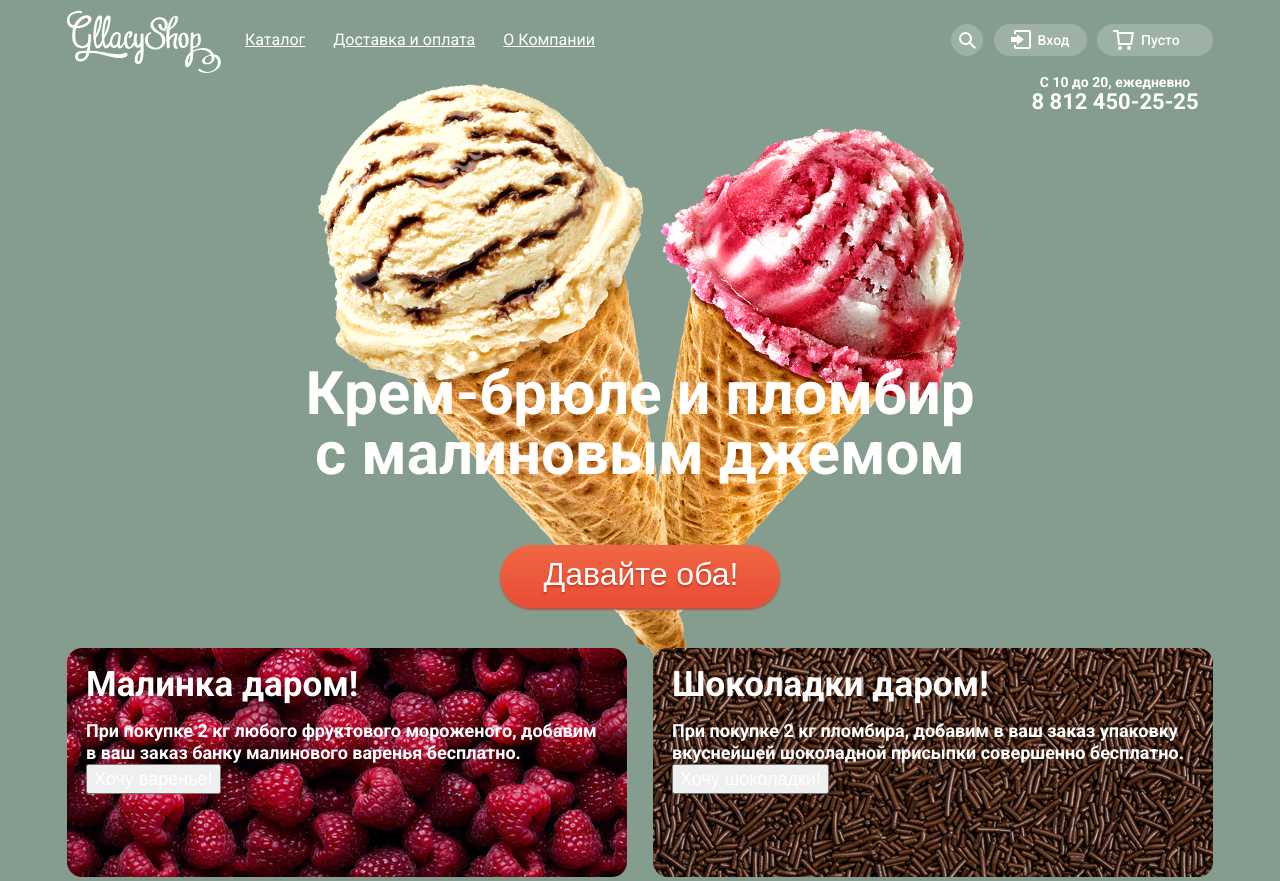
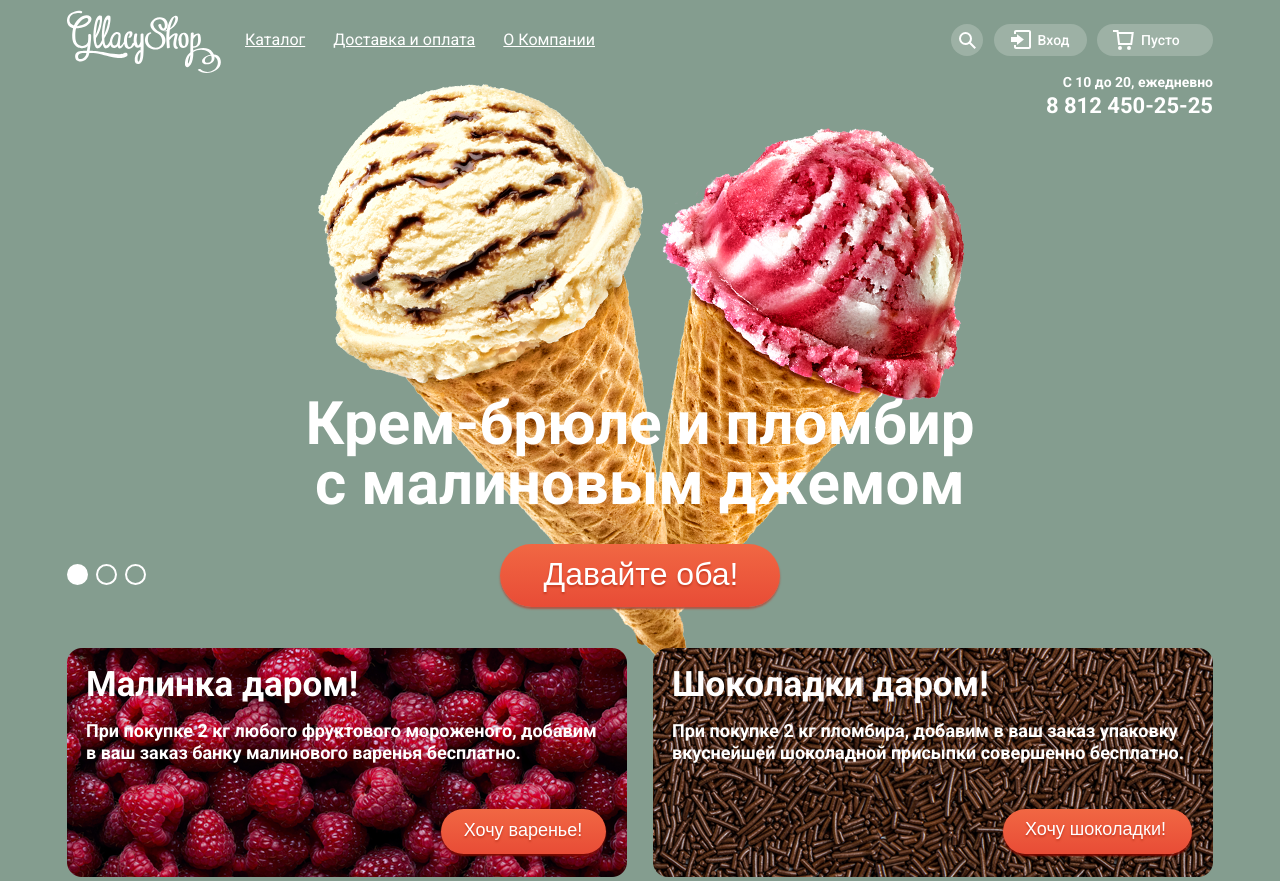
Before and after one commit to Sadchikhina/gllacy, a plain HTML site: page index.html in a window 1280 px wide. Shown: the top 881 px of the page. Drawn offline with Linux system fonts and the light colour scheme.

Commit message:
offers block styled

```diff
--- a/css/style.css
+++ b/css/style.css
@@ -136,13 +136,15 @@ body {
 .time-contact {
   display: flex;
   flex-direction: column;
-  margin-left: 950px;
-  margin-bottom: 250px;
+  align-items: flex-end;
+  margin-left: 975px;
+  margin-bottom: 276px;
 }
 
 .work-hours {
   font-size: 14px;
   line-height: 16px;
+  margin-bottom: 4px;
 }
 
 .telephone {
@@ -178,6 +180,9 @@ body {
 .slider p {
   font-size: 60px;
   line-height: 60.35px;
+  padding: 0;
+  margin: 0;
+  margin-bottom: 29px;
 }
 
 .slider .add-button {
@@ -187,11 +192,33 @@ body {
   border-radius: 50px;
   background: linear-gradient(to bottom, #f16743, #e84c36);
   padding-left: 8px;
-  padding-bottom: 6px;
+  padding-bottom: 3px;
   box-shadow: 0 2px 2px 0 #ab5948;
   font-size: 32px;
   line-height: 44px;
   text-shadow: 0 2px 2px #c63d24;
+}
+
+.slider-pagination {
+  display: flex;
+  justify-content: space-between;
+  position: absolute;
+  width: 79px;
+  height: 21px;
+  bottom: 63px;
+  left: 0;
+}
+
+.slider-pagination-dot {
+  box-sizing: border-box;
+  width: 21px;
+  height: 21px;
+  border: 2px solid #ffffff;
+  border-radius: 50%;
+}
+
+.slider-pagination-dot-active {
+  background: #ffffff;
 }
 
 .offers {
@@ -240,8 +267,29 @@ body {
 }
 
 .add-bonus {
+  height: 45px;
+  border: none;
+  border-radius: 50px;
+  background: linear-gradient(to bottom, #f16743, #e84c36);
+  box-shadow: 0 2px 2px 0 #7e0a00;
   font-size: 18px;
   line-height: 24px;
+  text-shadow: 0 2px 2px #c63d24;
+  margin-top: 45px;
+}
+
+.raspberry-bonus .add-bonus {
+  width: 165px;
+  padding-left: 5px;
+  padding-bottom: 5px;
+  margin-left: 355px;
+}
+
+.chocolate-bonus .add-bonus {
+  width: 189px;
+  padding-left: 2px;
+  padding-bottom: 6px;
+  margin-left: 331px;
 }
 
 .hit-catalog {
```
